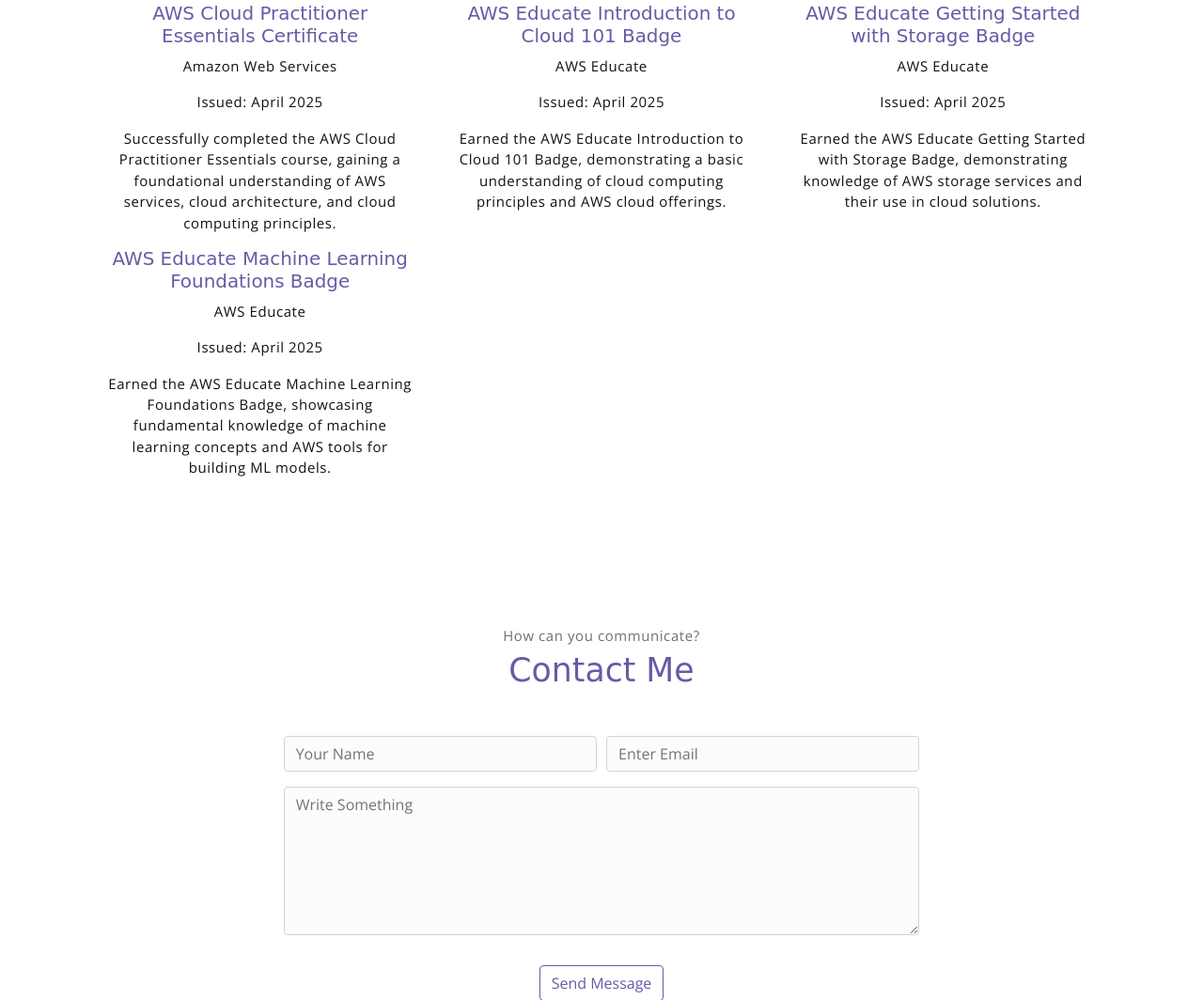
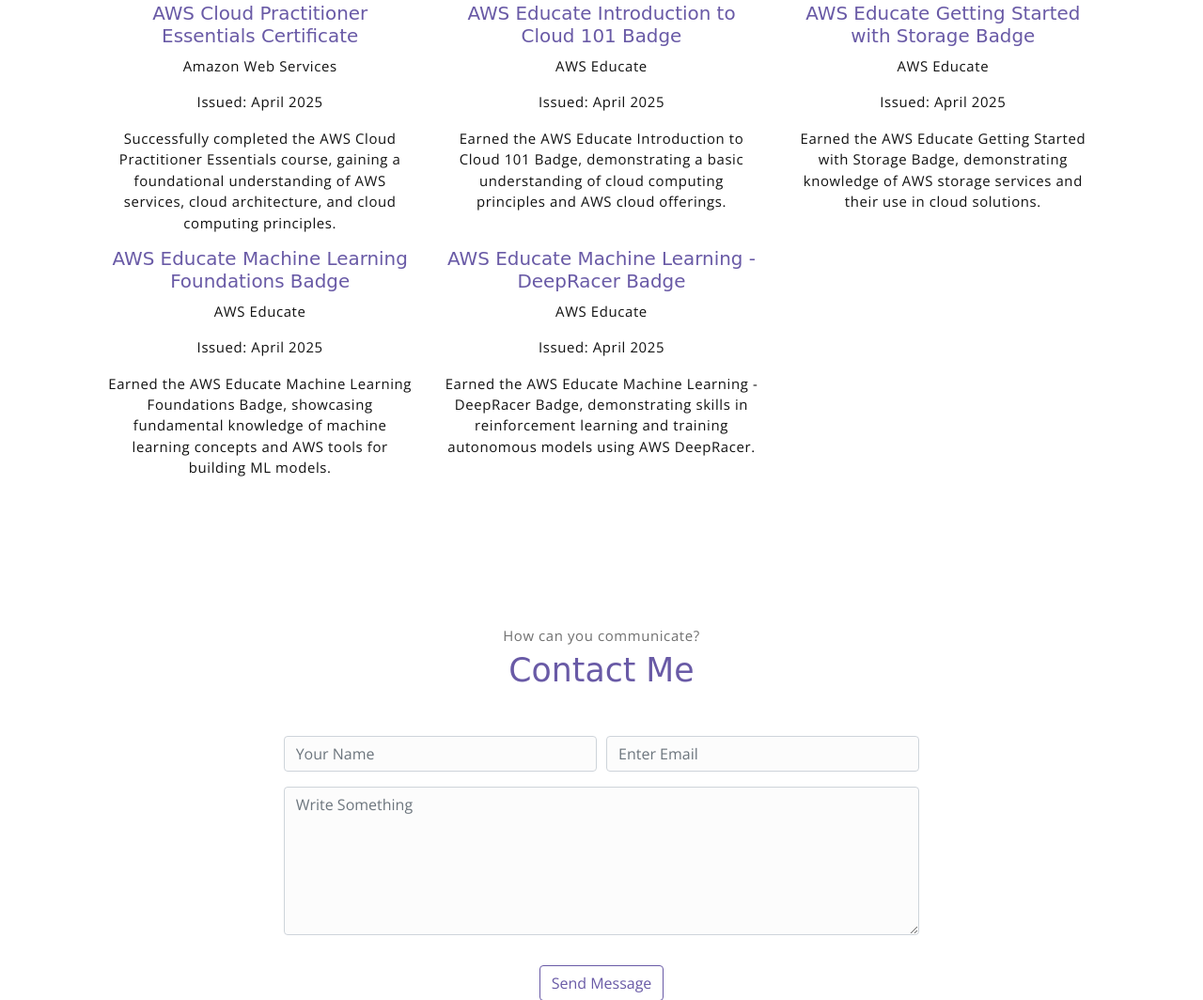
Before and after one commit to pabbavasavi29/vasavi, a website: page index.html in a window 1280 px wide. Shown: the part 4699-5763 px from the top of the page at 94% size. Drawn offline with nearby package versions, Linux system fonts and the light colour scheme; a web font is replaced by a local one.

Commit message:
updated badge

```diff
--- a/index.html
+++ b/index.html
@@ -333,6 +333,14 @@
                         <p> Earned the AWS Educate Machine Learning Foundations Badge, showcasing fundamental knowledge of machine learning concepts and AWS tools for building ML models.</p>
                     </div>
                 </div>
+                <div class="col-md-4">
+                    <div class="certification-card">
+                        <h6 class="title">AWS Educate Machine Learning - DeepRacer Badge</h6>
+                        <p class="subtitle">AWS Educate</p>
+                        <p class="date">Issued: April 2025</p>
+                        <p> Earned the AWS Educate Machine Learning - DeepRacer Badge, demonstrating skills in reinforcement learning and training autonomous models using AWS DeepRacer.</p>
+                    </div>
+                </div>
             </div><!-- end of row -->
         </div><!-- end of container -->
     </section><!-- end of certifications section -->
```
Also changed, not shown: 1 other file.
